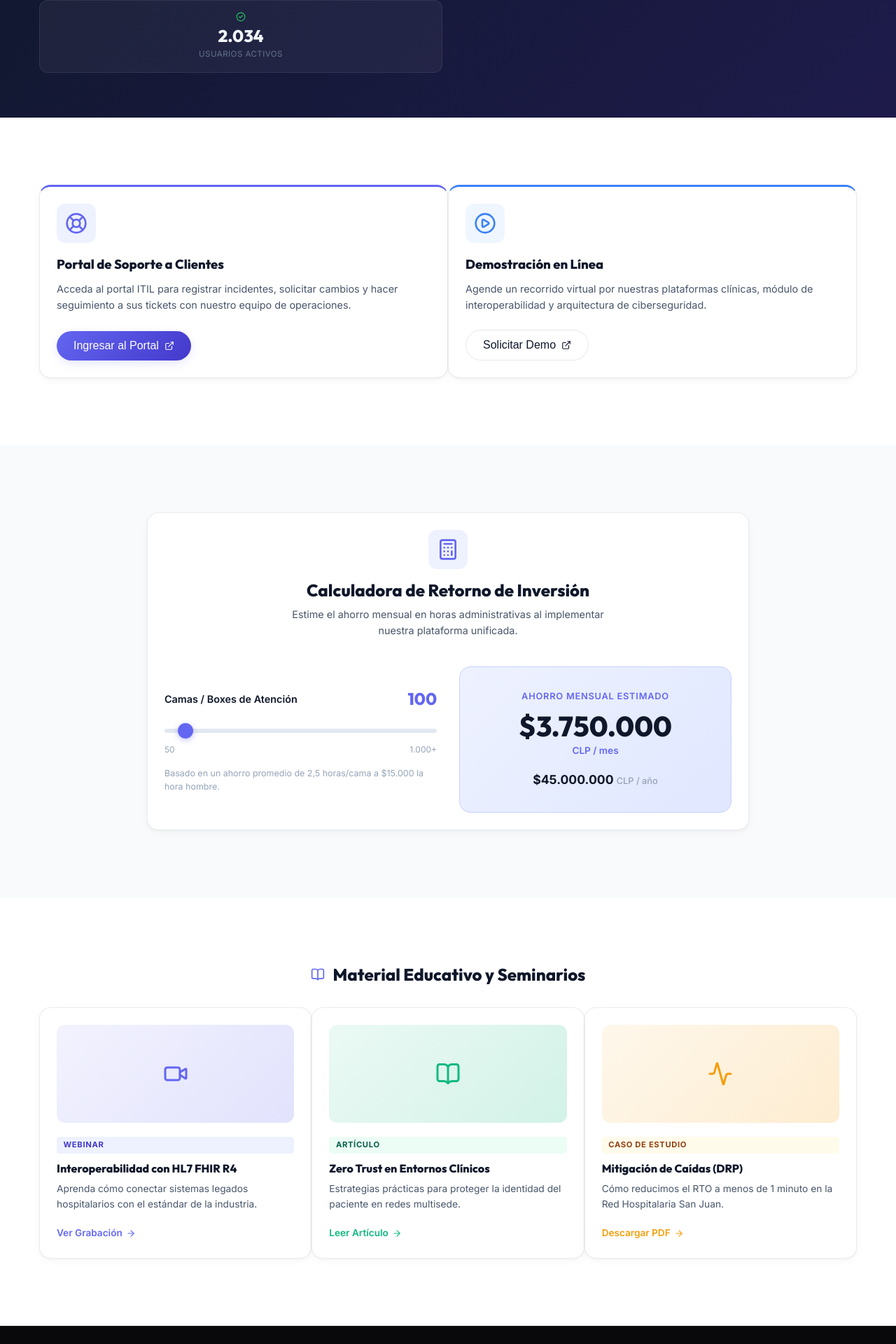
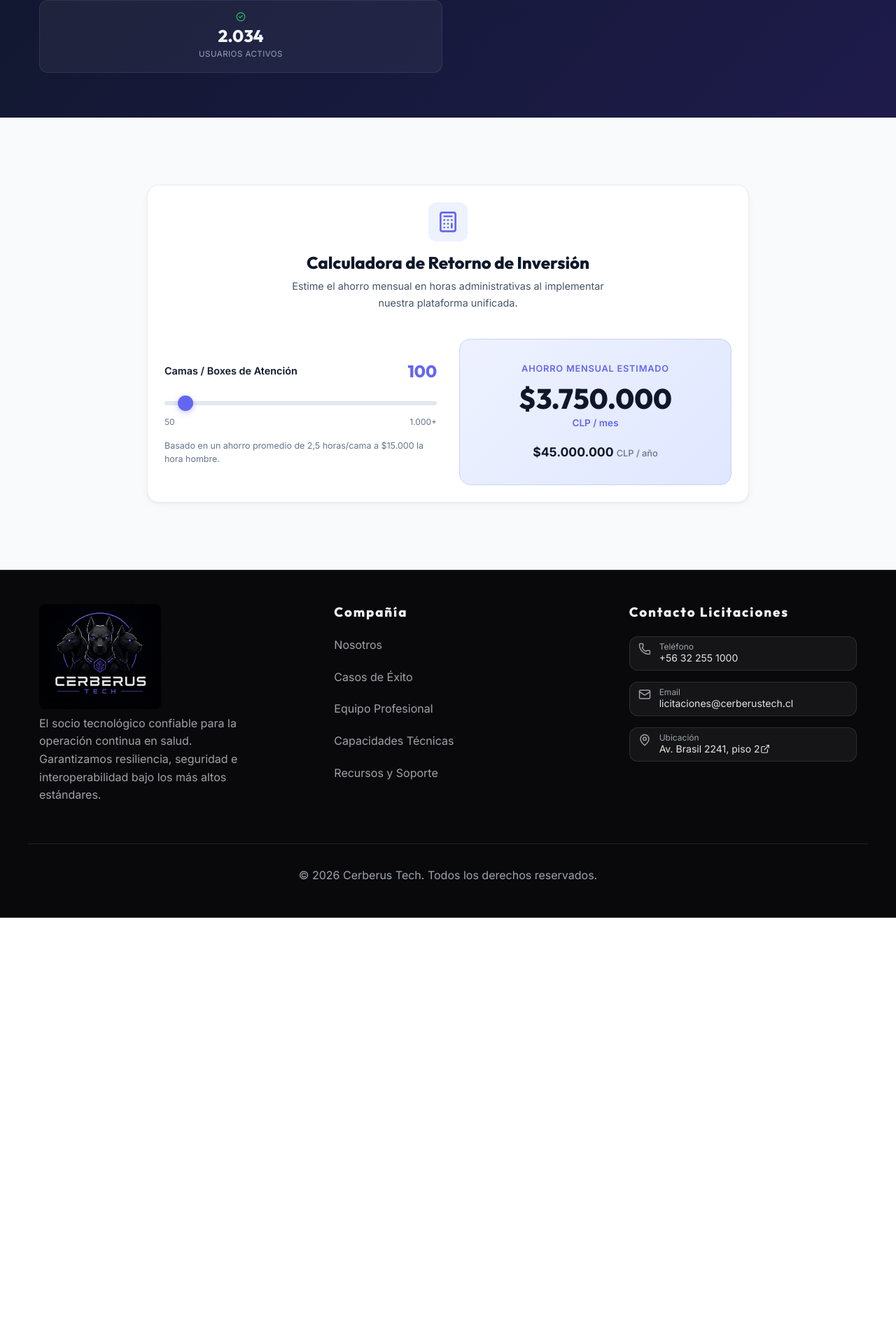
Before and after one commit to Dazinha/CERBERUS-TECH-SITE, a React (Vite) app: page /recursos in a window 1280 px wide. Shown: the part 839-2759 px from the top of the page at 70% size. After the commit the page ends 2150 px from the top, so only its background shows below. Built offline with nearby package versions, Linux system fonts and the light colour scheme.

Commit message:
últimos detalles de accesibilidad

```diff
--- a/src/components/Footer.jsx
+++ b/src/components/Footer.jsx
@@ -19,7 +19,7 @@ const Footer = () => {
         {/* Column 2: Compañía */}
         <div className="flex flex-col gap-8 md:pl-8">
           <div>
-            <h4 className="font-bold text-sm tracking-widest uppercase" style={{ color: '#f4f4f5', letterSpacing: '0.1em', marginBottom: '1.5rem' }}>Compañía</h4>
+            <h3 className="font-bold text-sm tracking-widest uppercase" style={{ color: '#f4f4f5', letterSpacing: '0.1em', marginBottom: '1.5rem' }}>Compañía</h3>
             <div className="flex flex-col text-sm" style={{ gap: '1.25rem' }}>
               <Link to="/nosotros" className="hover-link transition-colors" style={{ color: '#a1a1aa' }}>Nosotros</Link>
               <Link to="/casos-exito" className="hover-link transition-colors" style={{ color: '#a1a1aa' }}>Casos de Éxito</Link>
@@ -33,7 +33,7 @@ const Footer = () => {
         {/* Column 3: Contacto Licitaciones */}
         <div className="flex flex-col gap-8">
           <div>
-            <h4 className="font-bold text-sm tracking-widest uppercase" style={{ color: '#f4f4f5', letterSpacing: '0.1em', marginBottom: '1.5rem' }}>Contacto Licitaciones</h4>
+            <h3 className="font-bold text-sm tracking-widest uppercase" style={{ color: '#f4f4f5', letterSpacing: '0.1em', marginBottom: '1.5rem' }}>Contacto Licitaciones</h3>
 
             <div className="flex flex-col text-sm" style={{ gap: '1rem' }}>
 
@@ -42,7 +42,7 @@ const Footer = () => {
                 <a href="tel:+56322551000" className="contact-card">
                   <Phone size={18} style={{ color: '#a1a1aa', flexShrink: 0 }} />
                   <div className="flex flex-col">
-                    <span style={{ color: '#71717a', fontSize: '12px', marginBottom: '2px', lineHeight: '1' }}>Teléfono</span>
+                    <span style={{ color: '#9ca3af', fontSize: '12px', marginBottom: '2px', lineHeight: '1' }}>Teléfono</span>
                     <span style={{ fontSize: '14px', color: '#e4e4e7', fontWeight: '400', lineHeight: '1.2' }}>+56 32 255 1000</span>
                   </div>
                 </a>
@@ -51,7 +51,7 @@ const Footer = () => {
                 <a href="mailto:licitaciones@cerberustech.cl" className="contact-card">
                   <Mail size={18} style={{ color: '#a1a1aa', flexShrink: 0 }} />
                   <div className="flex flex-col">
-                    <span style={{ color: '#71717a', fontSize: '12px', marginBottom: '2px', lineHeight: '1' }}>Email</span>
+                    <span style={{ color: '#9ca3af', fontSize: '12px', marginBottom: '2px', lineHeight: '1' }}>Email</span>
                     <span style={{ fontSize: '14px', color: '#e4e4e7', fontWeight: '400', lineHeight: '1.2' }}>licitaciones@cerberustech.cl</span>
                   </div>
                 </a>
@@ -60,7 +60,7 @@ const Footer = () => {
                 <a href="https://maps.app.goo.gl/FNAh1PKzBtTg37PQA" target="_blank" rel="noopener noreferrer" className="contact-card">
                   <MapPin size={18} style={{ color: '#a1a1aa', flexShrink: 0 }} />
                   <div className="flex flex-col">
-                    <span style={{ color: '#71717a', fontSize: '12px', marginBottom: '2px', lineHeight: '1' }}>Ubicación</span>
+                    <span style={{ color: '#9ca3af', fontSize: '12px', marginBottom: '2px', lineHeight: '1' }}>Ubicación</span>
                     <div className="flex items-center gap-1">
                       <span style={{ fontSize: '14px', color: '#e4e4e7', fontWeight: '400', lineHeight: '1.2' }}>Av. Brasil 2241, piso 2</span>
                       <svg width="14" height="14" viewBox="0 0 24 24" fill="none" stroke="currentColor" strokeWidth="2" strokeLinecap="round" strokeLinejoin="round" style={{ color: '#e4e4e7' }}><path d="M18 13v6a2 2 0 0 1-2 2H5a2 2 0 0 1-2-2V8a2 2 0 0 1 2-2h6"></path><polyline points="15 3 21 3 21 9"></polyline><line x1="10" y1="14" x2="21" y2="3"></line></svg>
@@ -75,7 +75,7 @@ const Footer = () => {
       </div>
 
       <div className="container" style={{ marginTop: 'var(--space-12)', paddingTop: 'var(--space-8)', borderTop: '1px solid rgba(255,255,255,0.1)', textAlign: 'center' }}>
-        <p className="text-xs" style={{ color: '#71717a' }}>
+        <p className="text-xs" style={{ color: '#9ca3af' }}>
           &copy; {new Date().getFullYear()} Cerberus Tech. Todos los derechos reservados.
         </p>
       </div>
--- a/src/components/Navbar.jsx
+++ b/src/components/Navbar.jsx
@@ -65,6 +65,8 @@ const Navbar = () => {
           className="btn-secondary"
           style={{ padding: '0.5rem', display: 'flex', color: 'var(--text-primary)' }}
           id="mobile-toggle"
+          aria-label={isOpen ? 'Cerrar menú de navegación' : 'Abrir menú de navegación'}
+          aria-expanded={isOpen}
           onClick={() => setIsOpen(!isOpen)}
         >
           {isOpen ? <X size={22} /> : <Menu size={22} />}
--- a/src/index.css
+++ b/src/index.css
@@ -49,7 +49,7 @@
   --bg-card: rgba(255, 255, 255, 0.8);
   --text-primary: #0f172a;
   --text-secondary: #475569;
-  --text-muted: #94a3b8;
+  --text-muted: #64748b; /* WCAG AA — ratio ≥ 4.5:1 sobre blanco */
 
   --accent-primary: #6366f1;
   /* Indigo vibrante - color del logo */
@@ -491,7 +491,7 @@ a:hover {
   background-color: #f8fafc;
 }
 
-/* Número de orden grande decorativo */
+/* Número de orden grande decorativo — aria-hidden en el markup */
 .order-number {
   font-family: var(--font-display);
   font-size: 5rem;
@@ -503,6 +503,7 @@ a:hover {
   top: -1rem;
   right: 1rem;
   user-select: none;
+  pointer-events: none;
 }
 
 /* text utils */
--- a/src/pages/Equipo.jsx
+++ b/src/pages/Equipo.jsx
@@ -200,7 +200,7 @@ const Equipo = () => {
               ))}
             </div>
           </div>
-          <div style={{ marginTop: '1rem', padding: '0.75rem 1rem', background: '#f8fafc', borderRadius: '0.5rem', border: '1px solid var(--border-color)', fontSize: '0.8rem', color: '#94a3b8', textAlign: 'center' }}>
+          <div style={{ marginTop: '1rem', padding: '0.75rem 1rem', background: '#f8fafc', borderRadius: '0.5rem', border: '1px solid var(--border-color)', fontSize: '0.8rem', color: '#64748b', textAlign: 'center' }}>
             Los 10 líderes de proyecto reportan matricialmente a la Dirección de Tecnología y a la Dirección de Operaciones según la fase del contrato.
           </div>
         </div>
@@ -221,7 +221,7 @@ const Equipo = () => {
                 <div style={{ flex: 1 }}>
                   <h4 style={{ fontWeight: 700, fontSize: '0.92rem', marginBottom: '0.1rem' }}>{m.name}</h4>
                   <p style={{ fontSize: '0.78rem', color: '#6366f1', fontWeight: 600, marginBottom: '0.15rem' }}>{m.role}</p>
-                  <p style={{ fontSize: '0.73rem', color: '#94a3b8', marginBottom: '0.5rem' }}>{m.bio}</p>
+                  <p style={{ fontSize: '0.73rem', color: '#64748b', marginBottom: '0.5rem' }}>{m.bio}</p>
                   <div className="flex flex-wrap gap-1">
                     {m.certs.map(c => <span key={c} className="pill pill-slate" style={{ fontSize: '0.65rem', padding: '0.1rem 0.45rem' }}>{c}</span>)}
                   </div>
--- a/src/pages/Nosotros.jsx
+++ b/src/pages/Nosotros.jsx
@@ -146,19 +146,19 @@ const Nosotros = () => {
           </div>
           <div style={{ display: 'flex', flexDirection: 'column', gap: '1.25rem' }}>
             <div>
-              <p style={{ fontSize: '0.75rem', fontWeight: 600, color: '#94a3b8', textTransform: 'uppercase', letterSpacing: '0.08em', marginBottom: '0.75rem' }}>Normas ISO y CMMI</p>
+              <p style={{ fontSize: '0.75rem', fontWeight: 600, color: '#64748b', textTransform: 'uppercase', letterSpacing: '0.08em', marginBottom: '0.75rem' }}>Normas ISO y CMMI</p>
               <div className="flex flex-wrap gap-3">
                 {isoCerts.map(c => <span key={c} className="pill pill-slate">{c}</span>)}
               </div>
             </div>
             <div>
-              <p style={{ fontSize: '0.75rem', fontWeight: 600, color: '#94a3b8', textTransform: 'uppercase', letterSpacing: '0.08em', marginBottom: '0.75rem' }}>Alianzas Cloud y Accesibilidad</p>
+              <p style={{ fontSize: '0.75rem', fontWeight: 600, color: '#64748b', textTransform: 'uppercase', letterSpacing: '0.08em', marginBottom: '0.75rem' }}>Alianzas Cloud y Accesibilidad</p>
               <div className="flex flex-wrap gap-3">
                 {cloudCerts.map(c => <span key={c} className="pill pill-indigo">{c}</span>)}
               </div>
             </div>
             <div>
-              <p style={{ fontSize: '0.75rem', fontWeight: 600, color: '#94a3b8', textTransform: 'uppercase', letterSpacing: '0.08em', marginBottom: '0.75rem' }}>Estándares de Salud</p>
+              <p style={{ fontSize: '0.75rem', fontWeight: 600, color: '#64748b', textTransform: 'uppercase', letterSpacing: '0.08em', marginBottom: '0.75rem' }}>Estándares de Salud</p>
               <div className="flex flex-wrap gap-3">
                 {stdCerts.map(c => <span key={c} className="pill pill-green">{c}</span>)}
               </div>
--- a/src/pages/Recursos.jsx
+++ b/src/pages/Recursos.jsx
@@ -31,56 +31,6 @@ const Recursos = () => {
     return () => clearInterval(interval);
   }, []);
 
-  const portals = [
-    {
-      icon: <LifeBuoy size={32} />,
-      title: 'Portal de Soporte a Clientes',
-      desc: 'Acceda al portal ITIL para registrar incidentes, solicitar cambios y hacer seguimiento a sus tickets con nuestro equipo de operaciones.',
-      action: 'Ingresar al Portal',
-      isPrimary: true,
-      color: '#6366f1',
-      bg: '#eef2ff',
-    },
-    {
-      icon: <PlayCircle size={32} />,
-      title: 'Demostración en Línea',
-      desc: 'Agende un recorrido virtual por nuestras plataformas clínicas, módulo de interoperabilidad y arquitectura de ciberseguridad.',
-      action: 'Solicitar Demo',
-      isPrimary: false,
-      color: '#3b82f6',
-      bg: '#eff6ff',
-    },
-  ];
-
-  const resources = [
-    {
-      type: 'Webinar',
-      typeClass: 'badge-indigo',
-      icon: <Video size={36} />,
-      title: 'Interoperabilidad con HL7 FHIR R4',
-      desc: 'Aprenda cómo conectar sistemas legados hospitalarios con el estándar de la industria.',
-      action: 'Ver Grabación',
-      color: '#6366f1',
-    },
-    {
-      type: 'Artículo',
-      typeClass: 'badge-green',
-      icon: <BookOpen size={36} />,
-      title: 'Zero Trust en Entornos Clínicos',
-      desc: 'Estrategias prácticas para proteger la identidad del paciente en redes multisede.',
-      action: 'Leer Artículo',
-      color: '#10b981',
-    },
-    {
-      type: 'Caso de Estudio',
-      typeClass: 'badge-amber',
-      icon: <Activity size={36} />,
-      title: 'Mitigación de Caídas (DRP)',
-      desc: 'Cómo reducimos el RTO a menos de 1 minuto en la Red Hospitalaria San Juan.',
-      action: 'Descargar PDF',
-      color: '#f59e0b',
-    },
-  ];
 
   return (
     <div className="w-full">
@@ -113,7 +63,7 @@ const Recursos = () => {
               <span style={{ display: 'inline-block', width: '10px', height: '10px', borderRadius: '50%', backgroundColor: '#22c55e', boxShadow: '0 0 0 3px rgba(34,197,94,0.3)', animation: 'pulse-dot 2s infinite' }}></span>
               <span style={{ color: '#f1f5f9', fontWeight: 700, fontSize: '1rem' }}>Métricas en Tiempo Real</span>
             </div>
-            <span style={{ fontSize: '0.75rem', color: '#64748b' }}>
+            <span style={{ fontSize: '0.75rem', color: '#94a3b8' }}>
               <Clock size={12} style={{ display: 'inline', marginRight: '0.25rem' }} />
               Actualizado: {metrics.lastUpdated.toLocaleTimeString('es-CL')} · Refresco cada 30s
             </span>
@@ -134,43 +84,14 @@ const Recursos = () => {
                   }
                 </div>
                 <div style={{ fontSize: '1.5rem', fontWeight: 800, color: '#f1f5f9', fontFamily: 'Outfit, sans-serif', lineHeight: 1 }}>{m.value}</div>
-                <div style={{ fontSize: '0.72rem', color: '#64748b', marginTop: '0.35rem', textTransform: 'uppercase', letterSpacing: '0.04em' }}>{m.label}</div>
+                <div style={{ fontSize: '0.72rem', color: '#94a3b8', marginTop: '0.35rem', textTransform: 'uppercase', letterSpacing: '0.04em' }}>{m.label}</div>
               </div>
             ))}
           </div>
         </div>
       </section>
 
-      {/* Portal & Demo */}
-      <section className="section">
-        <div className="container">
-          <div className="grid grid-cols-1 rec-grid-2 gap-6">
-            {portals.map((p, i) => (
-              <motion.div
-                key={p.title}
-                className="card-premium"
-                style={{ borderTop: `3px solid ${p.color}`, minHeight: '240px', display: 'flex', flexDirection: 'column', justifyContent: 'space-between' }}
-                whileHover={{ y: -5 }}
-                initial={{ opacity: 0, y: 20 }} animate={{ opacity: 1, y: 0 }} transition={{ delay: i * 0.1 }}
-              >
-                <div>
-                  <div style={{ padding: '0.75rem', borderRadius: '0.75rem', backgroundColor: p.bg, color: p.color, display: 'inline-flex', marginBottom: '1.25rem' }}>
-                    {p.icon}
-                  </div>
-                  <h3 style={{ fontSize: '1.15rem', fontWeight: 700, marginBottom: '0.75rem' }}>{p.title}</h3>
-                  <p style={{ fontSize: '0.9rem', color: '#475569', lineHeight: 1.6 }}>{p.desc}</p>
-                </div>
-                <button
-                  className={`btn ${p.isPrimary ? 'btn-primary' : 'btn-secondary'} gap-2`}
-                  style={{ marginTop: '1.5rem', width: 'fit-content' }}
-                >
-                  {p.action} <ExternalLink size={14} />
-                </button>
-              </motion.div>
-            ))}
-          </div>
-        </div>
-      </section>
+
 
       {/* Calculadora ROI */}
       <section className="section bg-section-alt">
@@ -198,10 +119,10 @@ const Recursos = () => {
                   className="w-full"
                   style={{ accentColor: '#6366f1' }}
                 />
-                <div style={{ display: 'flex', justifyContent: 'space-between', fontSize: '0.75rem', color: '#94a3b8', marginTop: '0.4rem' }}>
+                <div style={{ display: 'flex', justifyContent: 'space-between', fontSize: '0.75rem', color: '#64748b', marginTop: '0.4rem' }}>
                   <span>50</span><span>1.000+</span>
                 </div>
-                <p style={{ fontSize: '0.78rem', color: '#94a3b8', marginTop: '1rem', lineHeight: 1.5 }}>
+                <p style={{ fontSize: '0.78rem', color: '#64748b', marginTop: '1rem', lineHeight: 1.5 }}>
                   Basado en un ahorro promedio de 2,5 horas/cama a $15.000 la hora hombre.
                 </p>
               </div>
@@ -213,7 +134,7 @@ const Recursos = () => {
                 </div>
                 <div style={{ fontSize: '0.85rem', color: '#6366f1', fontWeight: 600, marginTop: '0.3rem' }}>CLP / mes</div>
                 <div style={{ fontSize: '1.1rem', fontWeight: 700, color: '#0f172a', marginTop: '1rem' }}>
-                  ${(roi * 12).toLocaleString('es-CL')} <span style={{ fontSize: '0.8rem', fontWeight: 500, color: '#94a3b8' }}>CLP / año</span>
+                  ${(roi * 12).toLocaleString('es-CL')} <span style={{ fontSize: '0.8rem', fontWeight: 500, color: '#64748b' }}>CLP / año</span>
                 </div>
               </div>
             </div>
@@ -221,41 +142,7 @@ const Recursos = () => {
         </div>
       </section>
 
-      {/* Material Educativo */}
-      <section className="section">
-        <div className="container">
-          <h2 style={{ fontSize: '1.5rem', fontWeight: 700, marginBottom: '2rem', textAlign: 'center', display: 'flex', alignItems: 'center', justifyContent: 'center', gap: '0.75rem' }}>
-            <BookOpen size={20} style={{ color: '#6366f1' }} />
-            Material Educativo y Seminarios
-          </h2>
-          <div className="grid grid-cols-1 rec-grid-3 gap-6">
-            {resources.map((r, i) => (
-              <motion.div
-                key={r.title}
-                className="card-premium"
-                style={{ display: 'flex', flexDirection: 'column' }}
-                whileHover={{ y: -5 }}
-                initial={{ opacity: 0, y: 20 }} animate={{ opacity: 1, y: 0 }} transition={{ delay: i * 0.1 }}
-              >
-                <div style={{
-                  height: '140px', borderRadius: '0.75rem', marginBottom: '1.25rem',
-                  display: 'flex', alignItems: 'center', justifyContent: 'center',
-                  background: `linear-gradient(135deg, ${r.color}15, ${r.color}30)`,
-                  color: r.color,
-                }}>
-                  {r.icon}
-                </div>
-                <span className={`badge ${r.typeClass}`} style={{ marginBottom: '0.75rem' }}>{r.type}</span>
-                <h4 style={{ fontWeight: 700, marginBottom: '0.5rem' }}>{r.title}</h4>
-                <p style={{ fontSize: '0.86rem', color: '#475569', lineHeight: 1.6, flexGrow: 1, marginBottom: '1.25rem' }}>{r.desc}</p>
-                <a href="#" style={{ fontSize: '0.85rem', fontWeight: 600, color: r.color, display: 'flex', alignItems: 'center', gap: '0.35rem', transition: 'gap 0.2s' }}>
-                  {r.action} <ArrowRight size={14} />
-                </a>
-              </motion.div>
-            ))}
-          </div>
-        </div>
-      </section>
+
 
       <style>{`
         @media (min-width: 768px) {
```
Also changed, not shown: src/pages/Capacidades.jsx (+7 -7 lines), src/pages/CasosExito.jsx (+7 -7 lines), src/pages/Home.jsx (+7 -3 lines).
